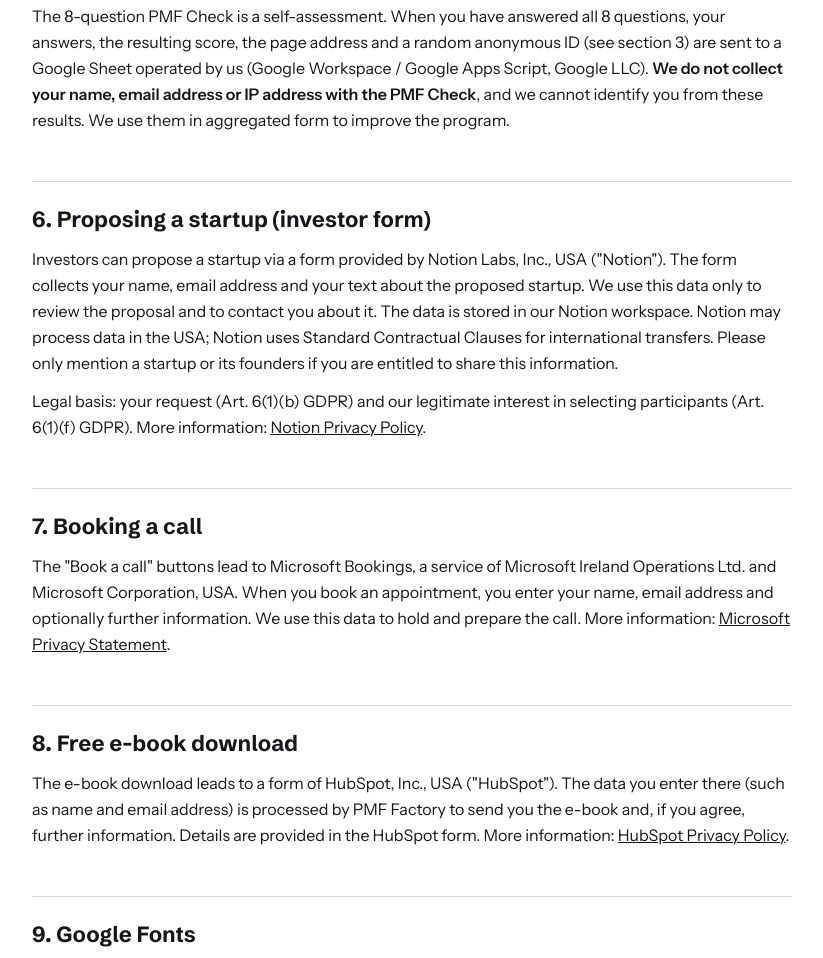
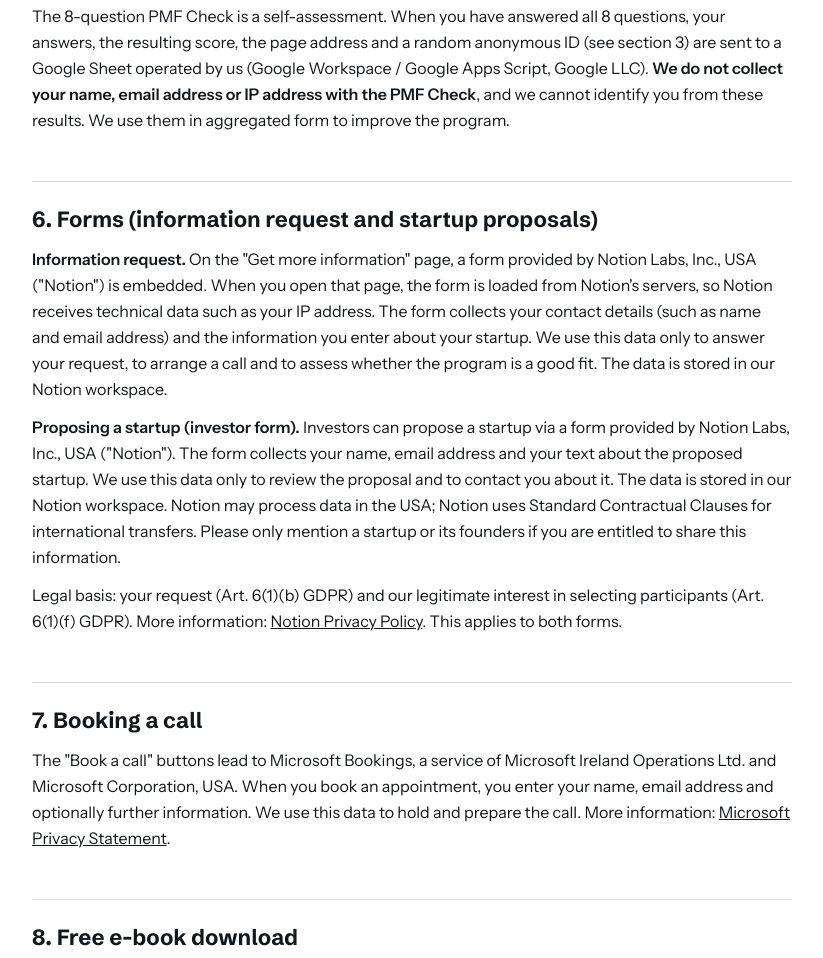
Before and after one commit to PMF-Factory/pmf-academy, a plain HTML site: page privacy.html in a window 1280 px wide. Shown: the part 1824-2782 px from the top of the page, without its empty margins (228-1051 px from the left). Drawn offline with Linux system fonts and the light colour scheme.

Commit message:
Privacy policy: cover Notion form on info page
Co-Authored-By: Claude Opus 5.5 <noreply@anthropic.com>

```diff
--- a/privacy.html
+++ b/privacy.html
@@ -75,7 +75,7 @@ footer { border-top:1px solid var(--line); padding-block:var(--s8); color:var(--
 <main><div class="wrap">
   <p class="eyebrow">Legal</p>
   <h1>Privacy Policy</h1>
-  <p class="meta">Last updated: 11 November 2026</p>
+  <p class="meta">Last updated: 19 November 2026</p>
 
   <p style="margin-top:var(--s8)">This privacy policy explains how we process personal data when you visit the Swiss PMF Academy website. We process personal data in accordance with the Swiss Federal Act on Data Protection (FADP) and, where applicable, the EU General Data Protection Regulation (GDPR).</p>
 
@@ -104,9 +104,10 @@ footer { border-top:1px solid var(--line); padding-block:var(--s8); color:var(--
   <h2>5. PMF Check</h2>
   <p>The 8-question PMF Check is a self-assessment. When you have answered all 8 questions, your answers, the resulting score, the page address and a random anonymous ID (see section 3) are sent to a Google Sheet operated by us (Google Workspace / Google Apps Script, Google LLC). <b>We do not collect your name, email address or IP address with the PMF Check</b>, and we cannot identify you from these results. We use them in aggregated form to improve the program.</p>
 
-  <h2>6. Proposing a startup (investor form)</h2>
-  <p>Investors can propose a startup via a form provided by Notion Labs, Inc., USA ("Notion"). The form collects your name, email address and your text about the proposed startup. We use this data only to review the proposal and to contact you about it. The data is stored in our Notion workspace. Notion may process data in the USA; Notion uses Standard Contractual Clauses for international transfers. Please only mention a startup or its founders if you are entitled to share this information.</p>
-  <p>Legal basis: your request (Art. 6(1)(b) GDPR) and our legitimate interest in selecting participants (Art. 6(1)(f) GDPR). More information: <a href="https://www.notion.com/notion/privacy" target="_blank" rel="noopener">Notion Privacy Policy</a>.</p>
+  <h2>6. Forms (information request and startup proposals)</h2>
+  <p><b>Information request.</b> On the "Get more information" page, a form provided by Notion Labs, Inc., USA ("Notion") is embedded. When you open that page, the form is loaded from Notion's servers, so Notion receives technical data such as your IP address. The form collects your contact details (such as name and email address) and the information you enter about your startup. We use this data only to answer your request, to arrange a call and to assess whether the program is a good fit. The data is stored in our Notion workspace.</p>
+  <p><b>Proposing a startup (investor form).</b> Investors can propose a startup via a form provided by Notion Labs, Inc., USA ("Notion"). The form collects your name, email address and your text about the proposed startup. We use this data only to review the proposal and to contact you about it. The data is stored in our Notion workspace. Notion may process data in the USA; Notion uses Standard Contractual Clauses for international transfers. Please only mention a startup or its founders if you are entitled to share this information.</p>
+  <p>Legal basis: your request (Art. 6(1)(b) GDPR) and our legitimate interest in selecting participants (Art. 6(1)(f) GDPR). More information: <a href="https://www.notion.com/notion/privacy" target="_blank" rel="noopener">Notion Privacy Policy</a>. This applies to both forms.</p>
 
   <h2>7. Booking a call</h2>
   <p>The "Book a call" buttons lead to Microsoft Bookings, a service of Microsoft Ireland Operations Ltd. and Microsoft Corporation, USA. When you book an appointment, you enter your name, email address and optionally further information. We use this data to hold and prepare the call. More information: <a href="https://privacy.microsoft.com" target="_blank" rel="noopener">Microsoft Privacy Statement</a>.</p>
@@ -125,7 +126,7 @@ footer { border-top:1px solid var(--line); padding-block:var(--s8); color:var(--
       <tr><td>Google Fonts</td><td>Google LLC, USA</td><td>Fonts</td><td>Every visit</td></tr>
       <tr><td>Google Analytics 4</td><td>Google Ireland / Google LLC</td><td>Usage statistics</td><td>Only with consent</td></tr>
       <tr><td>Google Sheets (Apps Script)</td><td>Google LLC, USA</td><td>Anonymous PMF Check results</td><td>After completing the PMF Check</td></tr>
-      <tr><td>Notion Forms</td><td>Notion Labs, Inc., USA</td><td>Startup proposals</td><td>When you submit the form</td></tr>
+      <tr><td>Notion Forms</td><td>Notion Labs, Inc., USA</td><td>Information requests, startup proposals</td><td>When you open the information page or submit a form</td></tr>
       <tr><td>Microsoft Bookings</td><td>Microsoft, Ireland / USA</td><td>Booking calls</td><td>When you book a call</td></tr>
       <tr><td>HubSpot Forms</td><td>HubSpot, Inc., USA</td><td>E-book download</td><td>When you request the e-book</td></tr>
     </tbody>
--- a/sitemap.xml
+++ b/sitemap.xml
@@ -3,5 +3,5 @@
   <url><loc>https://www.pmf-academy.ch/</loc><lastmod>2026-11-19</lastmod><changefreq>monthly</changefreq><priority>1.0</priority></url>
   <url><loc>https://www.pmf-academy.ch/info.html</loc><lastmod>2026-11-19</lastmod><changefreq>monthly</changefreq><priority>0.8</priority></url>
   <url><loc>https://www.pmf-academy.ch/investors.html</loc><lastmod>2026-11-17</lastmod><changefreq>monthly</changefreq><priority>0.6</priority></url>
-  <url><loc>https://www.pmf-academy.ch/privacy.html</loc><lastmod>2026-11-17</lastmod><changefreq>yearly</changefreq><priority>0.2</priority></url>
+  <url><loc>https://www.pmf-academy.ch/privacy.html</loc><lastmod>2026-11-19</lastmod><changefreq>yearly</changefreq><priority>0.2</priority></url>
 </urlset>
```
